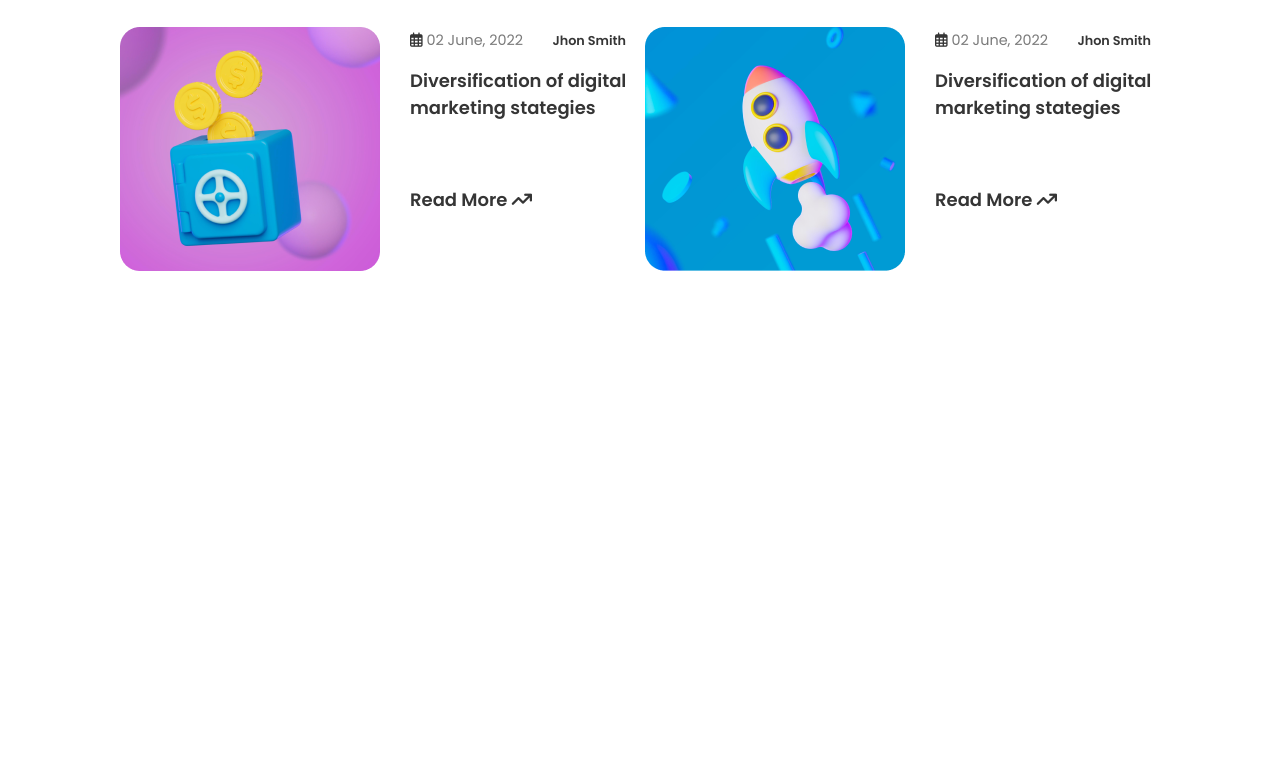
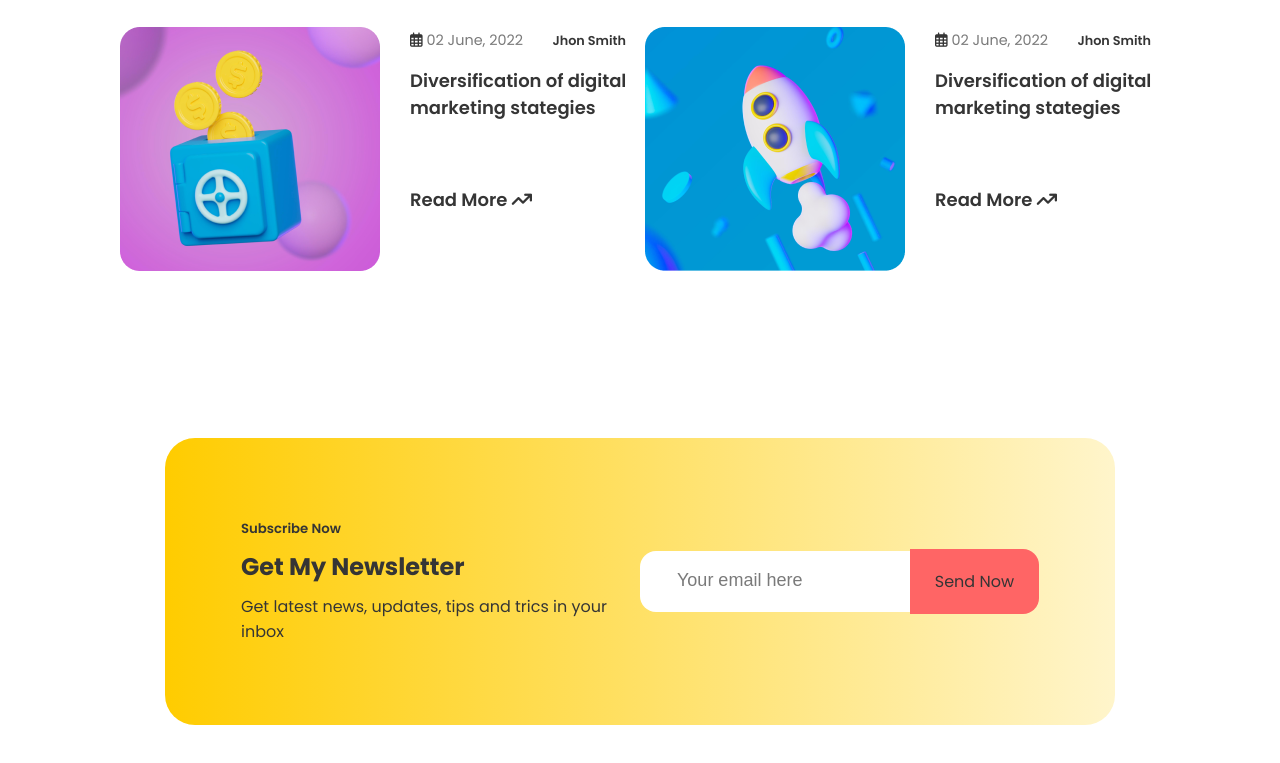
Before and after one commit to MMSFarsi/Creative-2nd-Portfolio, a plain HTML site: page index.html in a window 1280 px wide. Shown: the part 6207-6970 px from the top of the page. Before the commit the page ends 6515 px from the top, so only its background shows below. Drawn offline with Linux system fonts and the light colour scheme; a web font is replaced by a local one.

Commit message:
subs done

```diff
--- a/index.html
+++ b/index.html
@@ -356,6 +356,27 @@
           </section>
          <!-- Blog Post Section end -->
 
+         <!-- Subscribe Section -->
+          <section id="subs-section">
+            <div class="subs">
+                <div class="subs-text">
+                    <h5>Subscribe Now</h5>
+                    <h2>Get My Newsletter</h2>
+                    <p>Get latest news, updates, tips and trics in your inbox</p>
+                </div>
+                <div class="input-field">
+                    <input type="text" placeholder="Your email here">
+                    <a href="">Send Now</a>
+                </div>
+
+
+            </div>
+
+
+
+          </section>
+         <!-- Subscribe Section End -->
+
 
 
 
--- a/styles.css
+++ b/styles.css
@@ -596,7 +596,7 @@ width: 80%;
 
 }
 .special-card{
-    background-color: #FFCC00;
+    background-image: linear-gradient(to top, #FFF5CB ,#FFCC00);
     height: 40%;
     transform: scale(1.08);
 }
@@ -708,6 +708,57 @@ width: 80%;
     grid-template-columns: repeat(2,1fr);
     row-gap: 30px;
     column-gap: 10px;
+}
+
+
+/* Subs section */
+#subs-section{
+    margin: 160px 165px;
+}
+.subs{
+    display: flex;
+    align-items: center;
+    padding: 81px 76px;
+    border-radius: 30px;
+    background-image: linear-gradient(to right, #FFCC00 , #FFF5CB);
+}
+.subs-text{
+    width: 50%;
+}
+.subs-text h5{
+    font-weight: 600;
+    margin-bottom: 10px;
+}
+.subs-text h2{
+    margin-bottom: 10px;
+}
+.input-field{
+    width: 50%;
+    position: relative;
+
+}
+.input-field input{
+    padding: 23px 37px;
+    width: 70%;
+    border-radius: 16px;
+    border: none;
+
+}
+.input-field a{
+    padding: 20px 25px;
+    border-top-right-radius: 16px;
+    border-bottom-right-radius: 16px;
+    border: none;
+    background-color: #FF6565;
+    position: absolute;
+    top: -2px;
+    right: 0;
+
+}
+input::placeholder{
+ color: #7A7A7A;
+ font-size: 1.125rem;
+
 }
 
 
```
